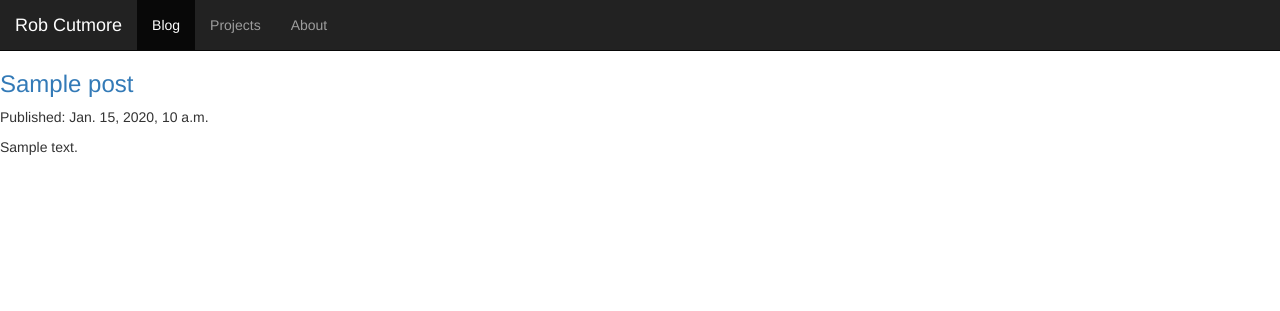
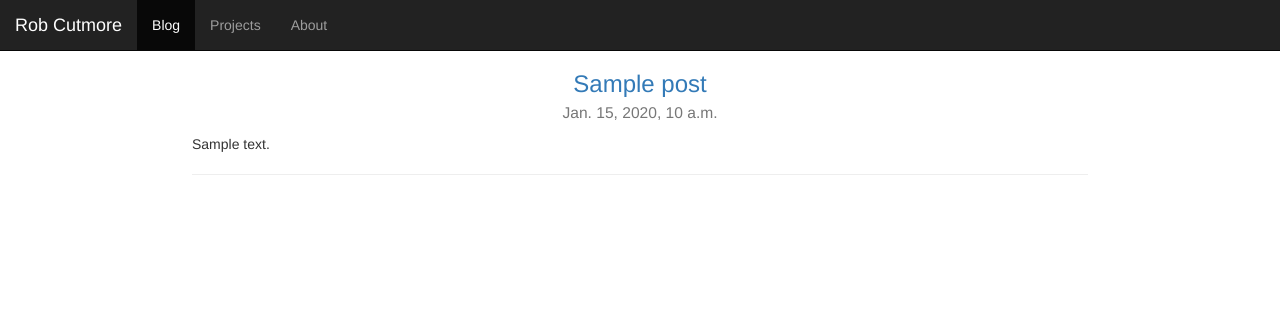
Before and after one commit to rcutmore/robcutmore.com, a Django app: page / in a window 1280 px wide. Shown: the top 311 px of the page. Run offline with Django 3.2, Linux system fonts and the light colour scheme; tables that the repository leaves empty hold one stand-in row (values such as "Sample post"); some libraries are stand-ins or nearby versions.

Commit message:
Update formatting of post list page.

```diff
--- /dev/null
+++ b/static/css/main.css
@@ -0,0 +1,9 @@
+.post-container {
+    margin-left: auto;
+    margin-right: auto;
+    width: 70%;
+}
+
+.post-title {
+    text-align: center;
+}
--- a/templates/blog/post_list.html
+++ b/templates/blog/post_list.html
@@ -7,10 +7,15 @@
 {% block body %}
     <div>
         {% for post in posts %}
-            <div>
-                <h3><a href="">{{ post.title }}</a></h3>
-                <p>Published: {{ post.published_date }}</p>
-                <p>{{ post.text|linebreaks }}</p>
+            <div class="post-container">
+                <h3 class="post-title">
+                    <a href="">{{ post.title }}</a><br />
+                    <small>{{ post.published_date }}</small>
+                </h3>
+                <p class="post-body">
+                    {{ post.text|linebreaks }}
+                </p>
+                <hr>
             </div>
         {% endfor %}
     </div>
```
